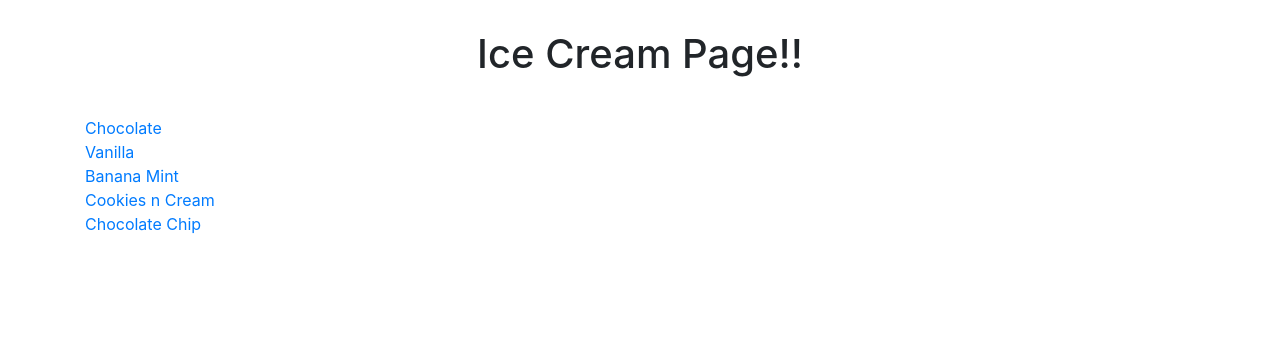
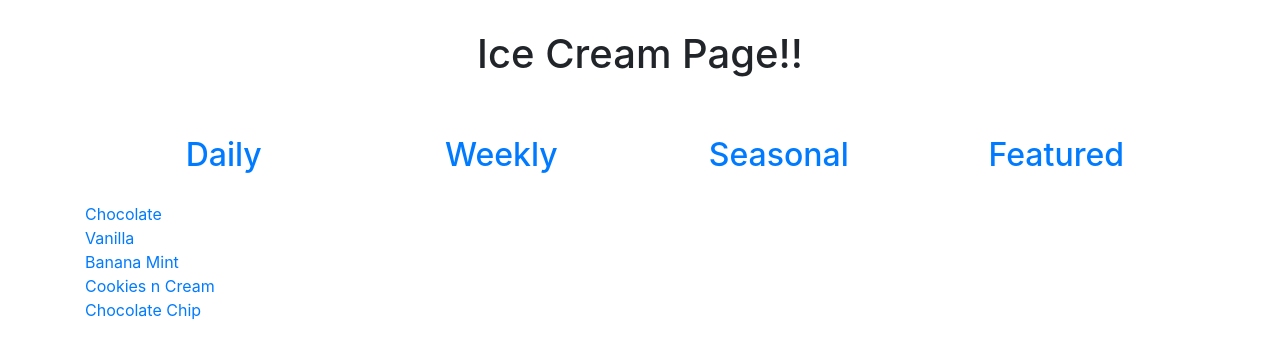
Before and after one commit to TheLukeRussell/7-2-ice-cream-shop, a Django app: page /icecream/ in a window 1280 px wide. Shown: the part 24-383 px from the top of the page. Run offline with Django 3.2, Linux system fonts and the light colour scheme; data comes from the database, SQL or seed files in the repository; some libraries are stand-ins or nearby versions.

Commit message:
able to differentiate flavors based on if theyy are daily, weekly, seasonal, or featured

```diff
--- a/icecream/templates/icecream/daily_flavors.html
+++ b/icecream/templates/icecream/daily_flavors.html
@@ -1,7 +1,8 @@
-{% extends 'brochure/base.html' %}
+{% extends 'icecream/index.html' %}
 
 {% block content %}
 <h2>DAILY FLAVORS</h2>
 {% for icecream in object_list %}
+<div class="col">{{ icecream.flavor }}</div>
 {% endfor %}
 {% endblock content %}
--- a/icecream/templates/icecream/featured_flavors.html
+++ b/icecream/templates/icecream/featured_flavors.html
@@ -1,7 +1,8 @@
-{% extends 'brochure/base.html' %}
+{% extends 'icecream/index.html' %}
 
 {% block content %}
 <h2>FEATURED FLAVORS</h2>
 {% for icecream in object_list %}
+<div class="col">{{ icecream.flavor }}</div>
 {% endfor %}
 {% endblock content %}
--- a/icecream/templates/icecream/index.html
+++ b/icecream/templates/icecream/index.html
@@ -2,6 +2,12 @@
 
 {% block content %}
 <h1>Ice Cream Page!!</h1>
+<div class="row no-gutters">
+<a class="col-3" href="{% url 'icecream:daily_flavors' %}"><h2 id='filter-item'>Daily</h2></a>
+<a class="col-3" href="{% url 'icecream:weekly_flavors' %}"><h2 id='filter-item'>Weekly</h2></a>
+<a class="col-3" href="{% url 'icecream:seasonal_flavors' %}"><h2 id='filter-item'>Seasonal</h2></a>
+<a class="col-3" href="{% url 'icecream:featured_flavors' %}"><h2 id='filter-item'>Featured</h2></a>
+</div>
 {% for icecream in object_list %}
 <div class="row no-gutters">
 <div class="col">
--- a/icecream/templates/icecream/seasonal_flavors.html
+++ b/icecream/templates/icecream/seasonal_flavors.html
@@ -1,7 +1,8 @@
-{% extends 'brochure/base.html' %}
+{% extends 'icecream/index.html' %}
 
 {% block content %}
 <h2>SEASONAL FLAVORS</h2>
 {% for icecream in object_list %}
+<div class="col">{{ icecream.flavor }}</div>
 {% endfor %}
 {% endblock content %}
--- a/icecream/templates/icecream/weekly_flavors.html
+++ b/icecream/templates/icecream/weekly_flavors.html
@@ -1,4 +1,4 @@
-{% extends 'brochure/base.html' %}
+{% extends 'icecream/index.html' %}
 
 {% block content %}
 <h2>WEEKLY FLAVORS</h2>
--- a/icecream/views.py
+++ b/icecream/views.py
@@ -1,4 +1,6 @@
 from django.views import generic
+from django.urls import reverse_lazy
+from django.conf import settings
 
 from .models import Icecream
 
@@ -16,21 +18,21 @@ class CreateView(generic.CreateView):
     fields = '__all__'
 
 class DailyFlavorView(generic.ListView):
-    template_name = 'daily_flavors.html'
+    template_name = 'icecream/daily_flavors.html'
     model = Icecream
     queryset = Icecream.objects.filter(available='Daily')
 
 class WeeklyFlavorView(generic.ListView):
-    template_name = 'weekly_flavors.html'
+    template_name = 'icecream/weekly_flavors.html'
     model = Icecream
     queryset = Icecream.objects.filter(available='Weekly')
 
 class SeasonalFlavorView(generic.ListView):
-    template_name = 'seasonal_flavors.html'
+    template_name = 'icecream/seasonal_flavors.html'
     model = Icecream
     queryset = Icecream.objects.filter(available='Seasonal')
 
 class FeaturedFlavorView(generic.ListView):
-    template_name = 'featured_flavors.html'
+    template_name = 'icecream/featured_flavors.html'
     model = Icecream
     queryset = Icecream.objects.filter(Featured=True)
```
